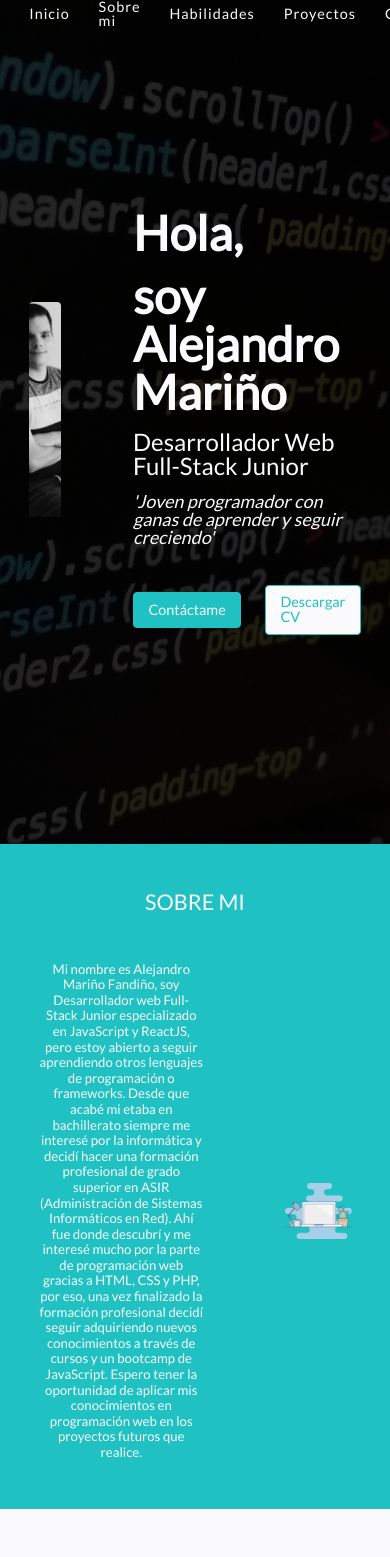
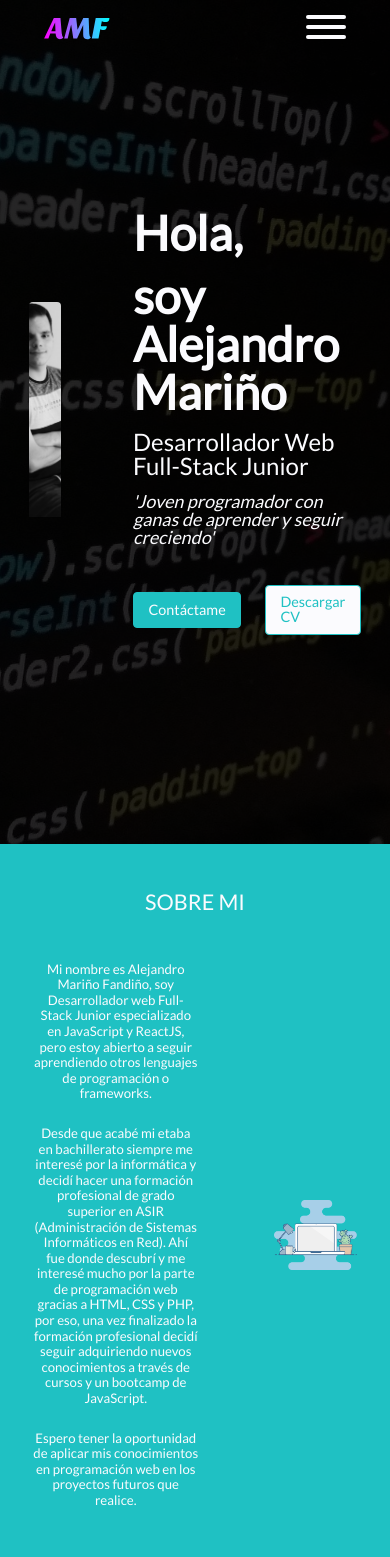
Before and after one commit to hatashi199/my-portfolio, a React (Create React App) app: page / in a window 390 px wide. Shown: the top 1557 px of the page. Built offline with nearby package versions, Linux system fonts and the light colour scheme; no server answers.

Commit message:
menu responsive almost finished

```diff
--- a/src/components/AboutSection/AboutSection.js
+++ b/src/components/AboutSection/AboutSection.js
@@ -8,20 +8,28 @@ const AboutSection = () => {
       <div className="centerBox">
         <h2>SOBRE MI</h2>
         <AboutBox>
-          <p>
-            Mi nombre es Alejandro Mariño Fandiño, soy Desarrollador web
-            Full-Stack Junior especializado en JavaScript y ReactJS, pero estoy
-            abierto a seguir aprendiendo otros lenguajes de programación o
-            frameworks. Desde que acabé mi etaba en bachillerato siempre me
-            interesé por la informática y decidí hacer una formación profesional
-            de grado superior en ASIR (Administración de Sistemas Informáticos
-            en Red). Ahí fue donde descubrí y me interesé mucho por la parte de
-            programación web gracias a HTML, CSS y PHP, por eso, una vez
-            finalizado la formación profesional decidí seguir adquiriendo nuevos
-            conocimientos a través de cursos y un bootcamp de JavaScript. Espero
-            tener la oportunidad de aplicar mis conocimientos en programación
-            web en los proyectos futuros que realice.
-          </p>
+          <div className="aboutText">
+            <p>
+              Mi nombre es Alejandro Mariño Fandiño, soy Desarrollador web
+              Full-Stack Junior especializado en JavaScript y ReactJS, pero
+              estoy abierto a seguir aprendiendo otros lenguajes de programación
+              o frameworks.
+            </p>
+            <p>
+              Desde que acabé mi etaba en bachillerato siempre me interesé por
+              la informática y decidí hacer una formación profesional de grado
+              superior en ASIR (Administración de Sistemas Informáticos en Red).
+              Ahí fue donde descubrí y me interesé mucho por la parte de
+              programación web gracias a HTML, CSS y PHP, por eso, una vez
+              finalizado la formación profesional decidí seguir adquiriendo
+              nuevos conocimientos a través de cursos y un bootcamp de
+              JavaScript.
+            </p>
+            <p>
+              Espero tener la oportunidad de aplicar mis conocimientos en
+              programación web en los proyectos futuros que realice.
+            </p>
+          </div>
           <figure>
             <img src={aboutPic} alt="about-pic" />
           </figure>
--- a/src/components/AboutSection/Styles.js
+++ b/src/components/AboutSection/Styles.js
@@ -6,15 +6,21 @@ const AboutBox = styled.div`
   align-items: center;
   gap: 6rem;
 
+  .aboutText {
+    display: flex;
+    flex-direction: column;
+    gap: 2rem;
+    width: 50%;
+  }
+
   p {
     line-height: 1.3rem;
     font-size: 1.1rem;
-    width: 50%;
     text-align: center;
   }
 
   figure {
-    width: 20%;
+    width: 25%;
 
     img {
       width: 100%;
--- a/src/components/MainHeader/MainHeader.js
+++ b/src/components/MainHeader/MainHeader.js
@@ -1,10 +1,11 @@
-import { BoxHeader, HeaderSection, DesktopNav } from "./Styles";
+import { BoxHeader, HeaderSection, DesktopNav, ResponsiveNav } from "./Styles";
 import Logo from "../../assets/Logo.svg";
 import NavMenu from "../NavMenu/NavMenu";
 import { useEffect, useState } from "react";
 
 const MainHeader = () => {
   const [scroll, setScroll] = useState(false);
+  const [sidebarMenu, setSidebarMenu] = useState(false);
 
   const scrollStyle = scroll
     ? "scrollMainHeader_StylesTrue"
@@ -20,6 +21,10 @@ const MainHeader = () => {
     });
   }, []);
 
+  const showResponsiveMenu = () => {
+    setSidebarMenu(!sidebarMenu);
+  };
+
   return (
     <HeaderSection className={scroll && scrollStyle}>
       <BoxHeader>
@@ -29,6 +34,20 @@ const MainHeader = () => {
         <DesktopNav>
           <NavMenu />
         </DesktopNav>
+        <ResponsiveNav onClick={showResponsiveMenu}>
+          <div
+            className={
+              sidebarMenu
+                ? "hamburger hamburger--3dx is-active"
+                : "hamburger hamburger--3dx"
+            }
+          >
+            <div className="hamburger-box">
+              <div className="hamburger-inner"></div>
+            </div>
+          </div>
+          <NavMenu activeClass={sidebarMenu} />
+        </ResponsiveNav>
       </BoxHeader>
     </HeaderSection>
   );
--- a/src/components/MainHeader/Styles.js
+++ b/src/components/MainHeader/Styles.js
@@ -36,6 +36,29 @@ const BoxHeader = styled.div`
 const DesktopNav = styled.nav`
   display: flex;
   align-items: center;
+
+  @media (max-width: 768px) {
+    display: none;
+  }
 `;
 
-export { HeaderSection, BoxHeader, DesktopNav };
+const ResponsiveNav = styled.nav`
+  display: none;
+
+  .hamburger-inner,
+  .hamburger-inner::before,
+  .hamburger-inner::after,
+  .hamburger.is-active .hamburger-inner::before,
+  .hamburger.is-active .hamburger-inner::after {
+    background-color: var(--bg-light);
+  }
+
+  @media (max-width: 768px) {
+    display: flex;
+    flex-direction: column;
+    gap: 2rem;
+    align-items: center;
+  }
+`;
+
+export { HeaderSection, BoxHeader, DesktopNav, ResponsiveNav };
--- a/src/components/NavMenu/NavMenu.js
+++ b/src/components/NavMenu/NavMenu.js
@@ -1,8 +1,8 @@
 import { MenuList } from "./Styles";
 
-const NavMenu = () => {
+const NavMenu = ({ activeClass }) => {
   return (
-    <MenuList>
+    <MenuList className={activeClass ? "active" : null}>
       <li>
         <a href="#home">Inicio</a>
       </li>
--- a/src/components/NavMenu/Styles.js
+++ b/src/components/NavMenu/Styles.js
@@ -1,4 +1,5 @@
 import styled from "styled-components";
+import sizes from "../../screenSizes";
 
 const MenuList = styled.ul`
   display: flex;
@@ -7,6 +8,24 @@ const MenuList = styled.ul`
   font-size: 1.2rem;
   gap: 2em;
   letter-spacing: 1px;
+
+  @media (max-width: ${sizes.mobile_tablet}) {
+    position: fixed;
+    top: 0;
+    right: -100%;
+    flex-direction: column;
+    align-items: flex-start;
+    background-color: var(--bg-light);
+    z-index: 999999;
+
+    a {
+      color: var(color-text-main);
+    }
+
+    &.active {
+      right: 0;
+    }
+  }
 `;
 
 export { MenuList };
--- a/src/components/ProjectsSection/Styles.js
+++ b/src/components/ProjectsSection/Styles.js
@@ -16,7 +16,7 @@ const Project = styled.div`
   flex-direction: column;
   align-items: center;
   gap: 2rem;
-  width: 30rem;
+  width: 25rem;
 
   figure.pokedexAmf {
     background-image: url(${pokedexPng});
--- a/src/css/App.css
+++ b/src/css/App.css
@@ -1,6 +1,7 @@
 @import url("./reset.css");
 @import url("./variables.css");
 @import url("../fonts/fonts.css");
+@import url("./iconMenuAnimation.css");
 
 * {
   box-sizing: border-box;
@@ -13,25 +14,25 @@ html {
   scroll-behavior: smooth;
 }
 
-@media only screen and (max-width: 1440px) {
+@media only screen and (max-width: 480px) {
   html {
     font-size: 15px;
   }
 }
 
-@media only screen and (max-width: 1024px) {
+@media only screen and (max-width: 768px) {
   html {
     font-size: 14px;
   }
 }
 
-@media only screen and (max-width: 768px) {
+@media only screen and (max-width: 1024px) {
   html {
     font-size: 13px;
   }
 }
 
-@media only screen and (max-width: 480px) {
+@media only screen and (max-width: 1440px) {
   html {
     font-size: 12px;
   }
--- /dev/null
+++ b/src/css/iconMenuAnimation.css
@@ -0,0 +1,116 @@
+.hamburger {
+  padding: 15px 15px;
+  display: inline-block;
+  cursor: pointer;
+  transition-property: opacity, filter;
+  transition-duration: 0.15s;
+  transition-timing-function: linear;
+  font: inherit;
+  color: inherit;
+  text-transform: none;
+  background-color: transparent;
+  border: 0;
+  margin: 0;
+  overflow: visible;
+}
+.hamburger:hover {
+  opacity: 0.7;
+}
+.hamburger.is-active:hover {
+  opacity: 0.7;
+}
+.hamburger.is-active .hamburger-inner,
+.hamburger.is-active .hamburger-inner::before,
+.hamburger.is-active .hamburger-inner::after {
+  background-color: #000;
+}
+
+.hamburger-box {
+  width: 40px;
+  height: 24px;
+  display: inline-block;
+  position: relative;
+}
+
+.hamburger-inner {
+  display: block;
+  top: 50%;
+  margin-top: -2px;
+}
+.hamburger-inner,
+.hamburger-inner::before,
+.hamburger-inner::after {
+  width: 40px;
+  height: 4px;
+  background-color: #000;
+  border-radius: 4px;
+  position: absolute;
+  transition-property: transform;
+  transition-duration: 0.15s;
+  transition-timing-function: ease;
+}
+.hamburger-inner::before,
+.hamburger-inner::after {
+  content: "";
+  display: block;
+}
+.hamburger-inner::before {
+  top: -10px;
+}
+.hamburger-inner::after {
+  bottom: -10px;
+}
+
+/*
+     * 3DX
+     */
+.hamburger--3dx .hamburger-box {
+  perspective: 80px;
+}
+
+.hamburger--3dx .hamburger-inner {
+  transition: transform 0.15s cubic-bezier(0.645, 0.045, 0.355, 1),
+    background-color 0s 0.1s cubic-bezier(0.645, 0.045, 0.355, 1);
+}
+.hamburger--3dx .hamburger-inner::before,
+.hamburger--3dx .hamburger-inner::after {
+  transition: transform 0s 0.1s cubic-bezier(0.645, 0.045, 0.355, 1);
+}
+
+.hamburger--3dx.is-active .hamburger-inner {
+  background-color: transparent !important;
+  transform: rotateY(180deg);
+}
+.hamburger--3dx.is-active .hamburger-inner::before {
+  transform: translate3d(0, 10px, 0) rotate(45deg);
+}
+.hamburger--3dx.is-active .hamburger-inner::after {
+  transform: translate3d(0, -10px, 0) rotate(-45deg);
+}
+
+/*
+     * 3DX Reverse
+     */
+.hamburger--3dx-r .hamburger-box {
+  perspective: 80px;
+}
+
+.hamburger--3dx-r .hamburger-inner {
+  transition: transform 0.15s cubic-bezier(0.645, 0.045, 0.355, 1),
+    background-color 0s 0.1s cubic-bezier(0.645, 0.045, 0.355, 1);
+}
+.hamburger--3dx-r .hamburger-inner::before,
+.hamburger--3dx-r .hamburger-inner::after {
+  transition: transform 0s 0.1s cubic-bezier(0.645, 0.045, 0.355, 1);
+}
+
+.hamburger--3dx-r.is-active .hamburger-inner {
+  background-color: transparent !important;
+  transform: rotateY(-180deg);
+}
+.hamburger--3dx-r.is-active .hamburger-inner::before {
+  transform: translate3d(0, 10px, 0) rotate(45deg);
+}
+.hamburger--3dx-r.is-active .hamburger-inner::after {
+  transform: translate3d(0, -10px, 0) rotate(-45deg);
+}
--- /dev/null
+++ b/src/screenSizes.js
@@ -0,0 +1,8 @@
+const sizes = {
+  mobile: "480px",
+  mobile_tablet: "768px",
+  tablet_desktop: "1024px",
+  desktop: "1440px;",
+};
+
+export default sizes;
```
